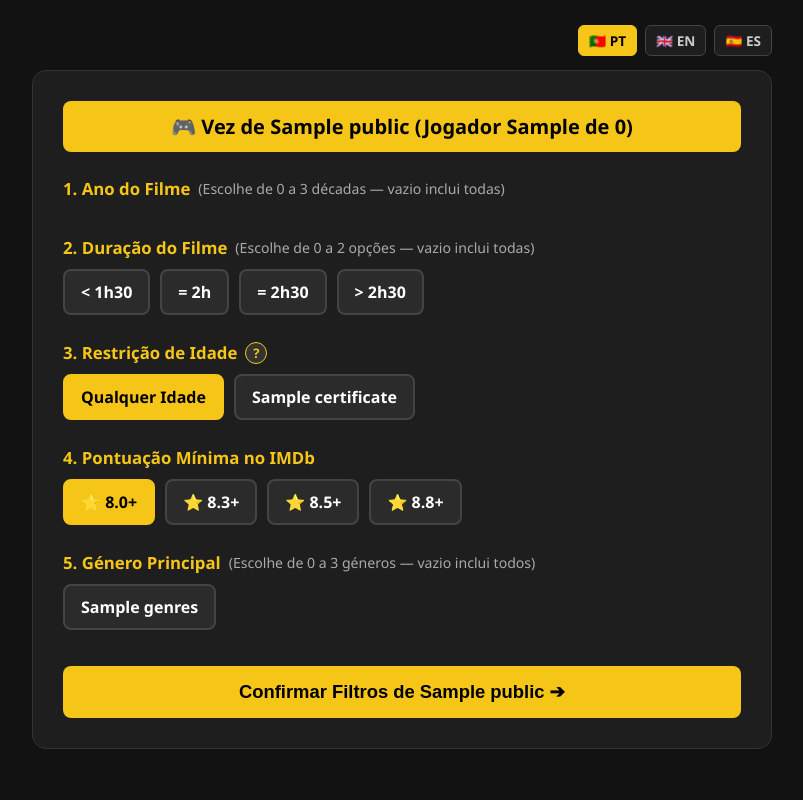
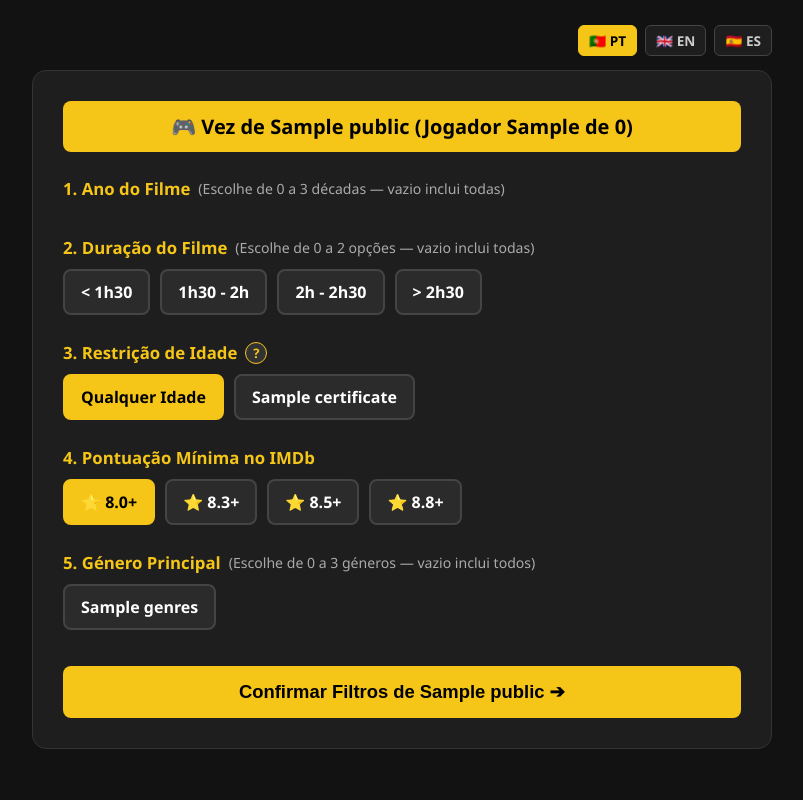
Before and after one commit to DavidJPFerreira/imdb-top250, a Flask app: page /session/1/filters in a window 1280 px wide. Shown: the whole page, without its empty margins (238-1041 px from the left). Run offline with Flask 3, Linux system fonts and the light colour scheme; a database or web service that is not in the repository returns one stand-in record (values such as "Sample title"); data that the repository does not hold is empty; some libraries are stand-ins or nearby versions.

Commit message:
App finalizada, falta apenas mudar o design geral do site, para o próximo passo de por online - v2

```diff
--- a/site/templates/filters.html
+++ b/site/templates/filters.html
@@ -100,12 +100,12 @@
                         <span>&lt; 1h30</span>
                     </label>
                     <label class="chip">
-                        <input type="checkbox" name="duration" value="=2h" onchange="limitCheckboxes('duration', 2, this)">
-                        <span>= 2h</span>
+                        <input type="checkbox" name="duration" value="1h30-2h" onchange="limitCheckboxes('duration', 2, this)">
+                        <span>1h30 - 2h</span>
                     </label>
                     <label class="chip">
-                        <input type="checkbox" name="duration" value="=2h30" onchange="limitCheckboxes('duration', 2, this)">
-                        <span>= 2h30</span>
+                        <input type="checkbox" name="duration" value="2h-2h30" onchange="limitCheckboxes('duration', 2, this)">
+                        <span>2h - 2h30</span>
                     </label>
                     <label class="chip">
                         <input type="checkbox" name="duration" value=">2h30" onchange="limitCheckboxes('duration', 2, this)">
```
